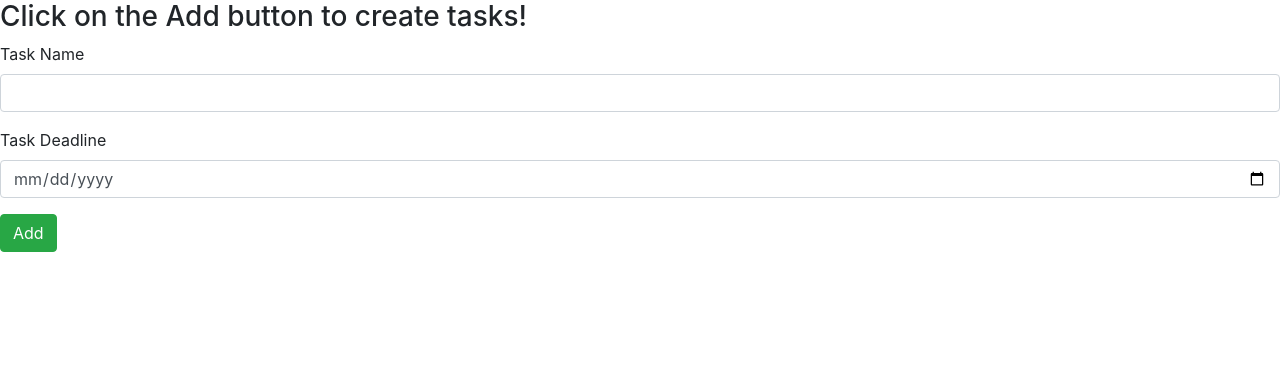
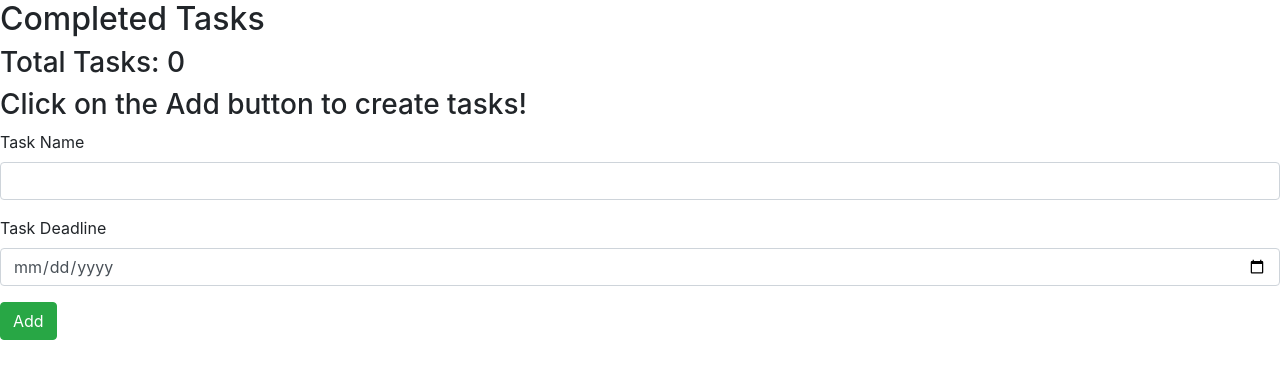
Before and after one commit to MuhammadMuneeb/vue-js-todo-list, a Vue app: page / in a window 1280 px wide. Shown: the top 378 px of the page. Built offline with nearby package versions, Linux system fonts and the light colour scheme.

Commit message:
Tasks are now filtered

```diff
--- a/src/App.vue
+++ b/src/App.vue
@@ -1,5 +1,6 @@
 <template>
   <div id="app">
+  <Filtered v-bind:todos="todos" v-on:delete-todo="deleteTodo"/>
   <Todos v-bind:todos="todos" v-on:delete-todo="deleteTodo" />
   <AddTodo v-on:add-todo="addTodo"/>
   </div>
@@ -7,10 +8,14 @@
 
 <script>
 
+import Filtered from './components/Filtered';
 import Todos from './components/Todos';
 import AddTodo from './components/AddTodo';
 export default {
-  components: { Todos, AddTodo },
+  components: {
+    Todos,
+     AddTodo,
+      Filtered },
   name: 'App',
   data(){
     return {
--- /dev/null
+++ b/src/components/Filtered.vue
@@ -0,0 +1,49 @@
+<template>
+    <div>
+        <h2>Completed Tasks</h2>
+         <h3>Total Tasks: {{dat.length}}</h3>
+
+           <table class="table" v-if="dat.length !== 0">
+            <tr>
+               <th>Name</th>
+               <th>Date Added</th>
+               <th>Deadline</th>
+               <th>Actions</th>
+            </tr>
+            <tbody>
+
+            <tr v-for="todo in dat" v-bind:key="todo.id">
+                <td>{{ todo.title }}</td>
+                <td>{{ todo.date }}</td>
+                <td>{{ todo.deadline }}</td>
+                <td><button @click="$emit('delete-todo', todo.id)">Delete</button></td>
+            </tr>
+            <tr>
+            </tr>
+            </tbody>
+            </table>
+    </div>
+</template>
+
+<script>
+
+    export default{
+        name:"Filtered",
+        props: [
+            'todos'
+        ],
+
+        computed: {
+            dat(){
+                var compel = this.todos.filter(function (complete){
+                    return complete.completed == true;
+                });
+                return compel;
+            }
+        }
+    }
+</script>
+
+<style scoped>
+
+</style>
```
